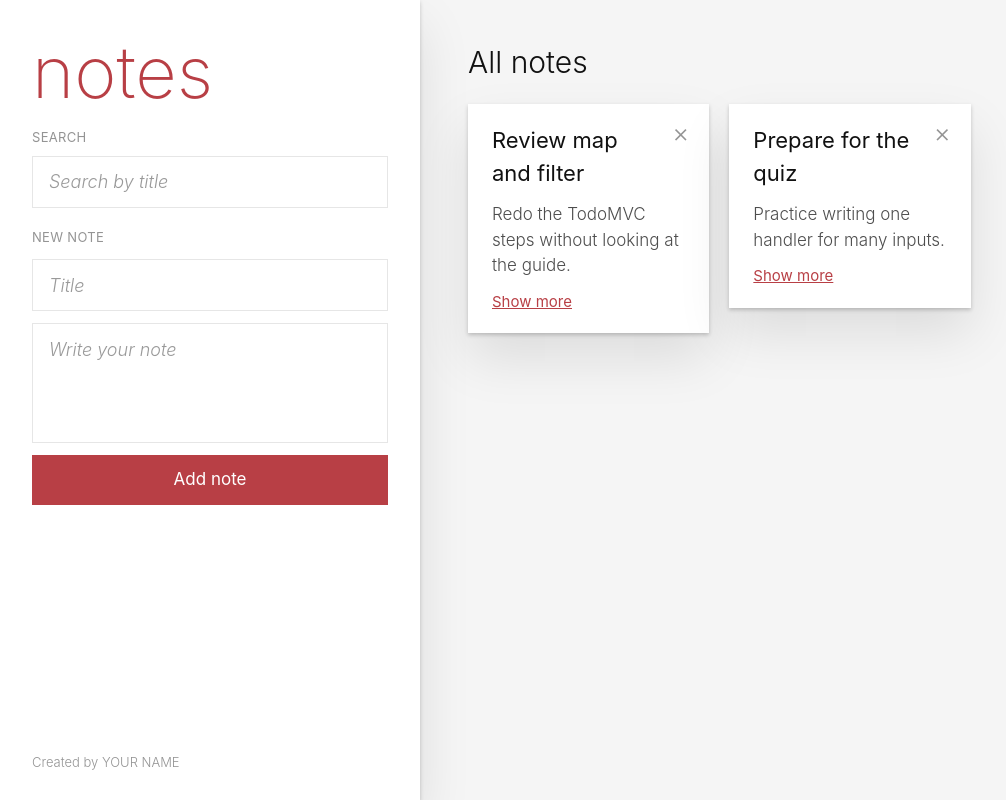
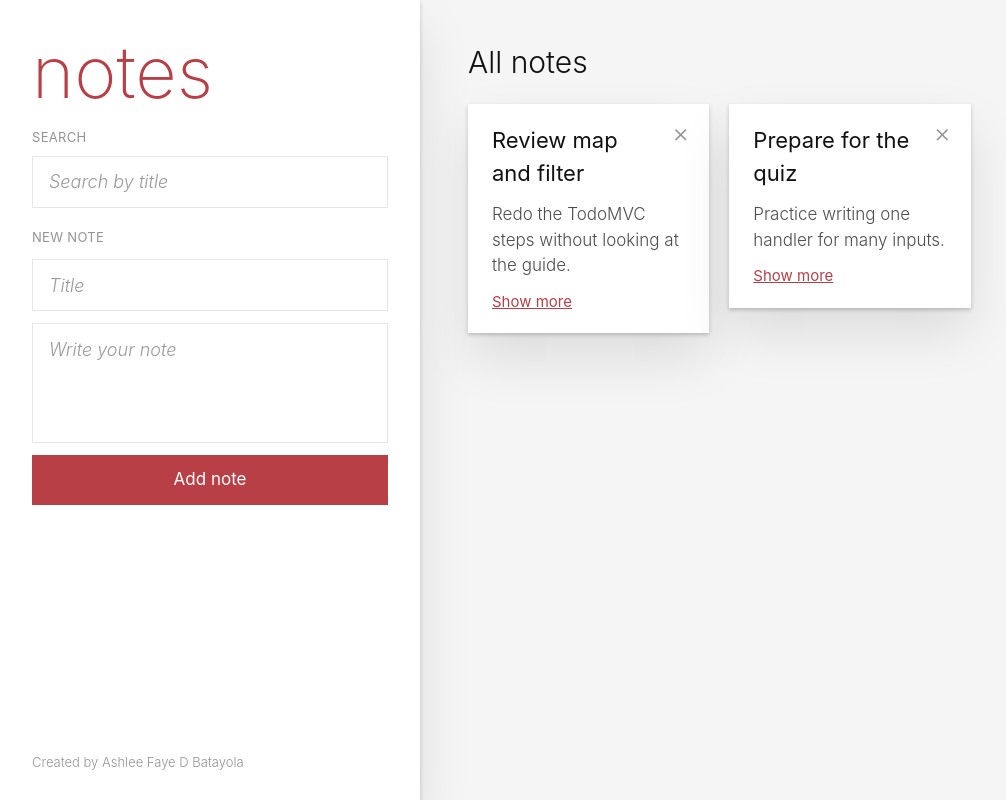
Before and after one commit to ashbatayola/csit340g7-notes, a React (Vite) app: page / in a window 1280 px wide. Shown: the whole page, without its empty margins (0-1006 px from the left). Built offline with nearby package versions, Linux system fonts and the light colour scheme.

Commit message:
chore: replace YOUR NAME with Ashlee Faye D Batayola

```diff
--- a/src/App.jsx
+++ b/src/App.jsx
@@ -5,7 +5,7 @@ function App() {
   return (
     <div className="bg-[#f5f5f5] font-light text-[#111]">
       <Notes />
-      <Info name="YOUR NAME" />
+      <Info name="Ashlee Faye D Batayola" />
     </div>
   )
 }
```
